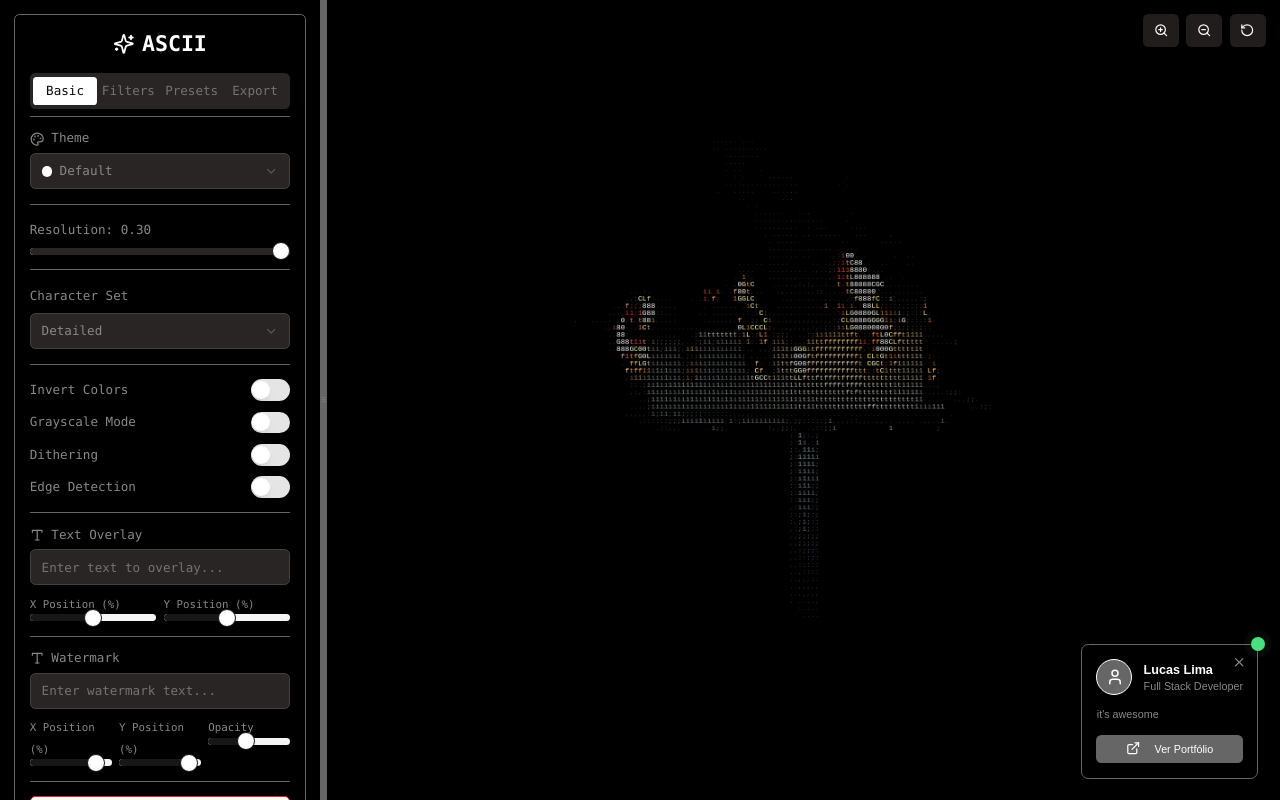
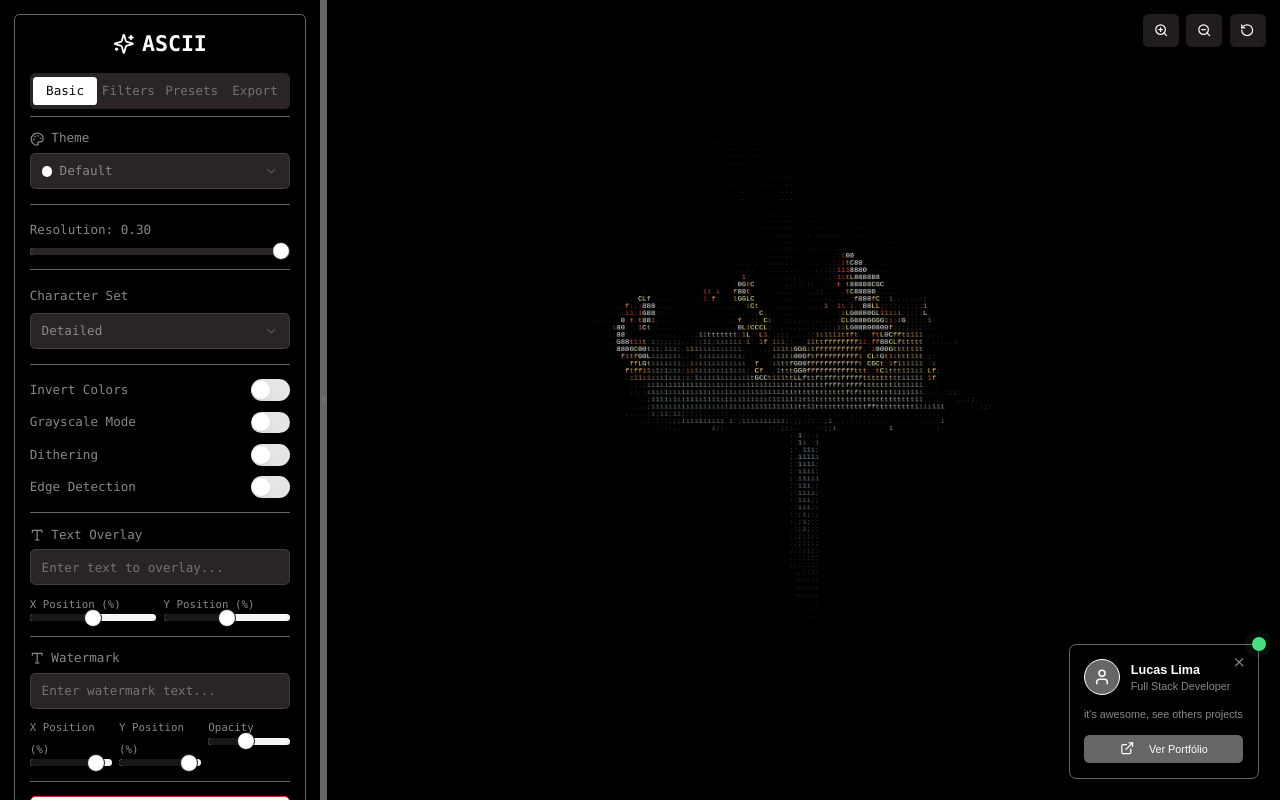
Before and after one commit to opZywl/ASCII, a Next.js app: page / in a window 1280 px wide. Built offline with nearby package versions, Linux system fonts and the light colour scheme.

Commit message:
feat: popup is trueeeeeeeeeeeeeeee

```diff
--- a/ascii-converter.tsx
+++ b/ascii-converter.tsx
@@ -197,7 +197,7 @@ export default function AsciiConverter() {
   const [isPanning, setIsPanning] = useState(false)
   const [textOverlay, setTextOverlay] = useState("")
   const [overlayPosition, setOverlayPosition] = useState({ x: 50, y: 50 })
-  const [showPortfolioPopup, setShowPortfolioPopup] = useState(false)
+  const [showPortfolioPopup, setShowPortfolioPopup] = useState(true)
   const [watermark, setWatermark] = useState("")
   const [watermarkPosition, setWatermarkPosition] = useState({ x: 90, y: 95 })
   const [watermarkOpacity, setWatermarkOpacity] = useState(0.5)
@@ -1171,7 +1171,7 @@ export default function AsciiConverter() {
                   </div>
 
                   <p className="text-xs mb-3 leading-relaxed" style={{ color: themes[currentTheme].secondary }}>
-                    it's awesome
+                    it's awesome, see others projects
                   </p>
 
                   <Button
```
